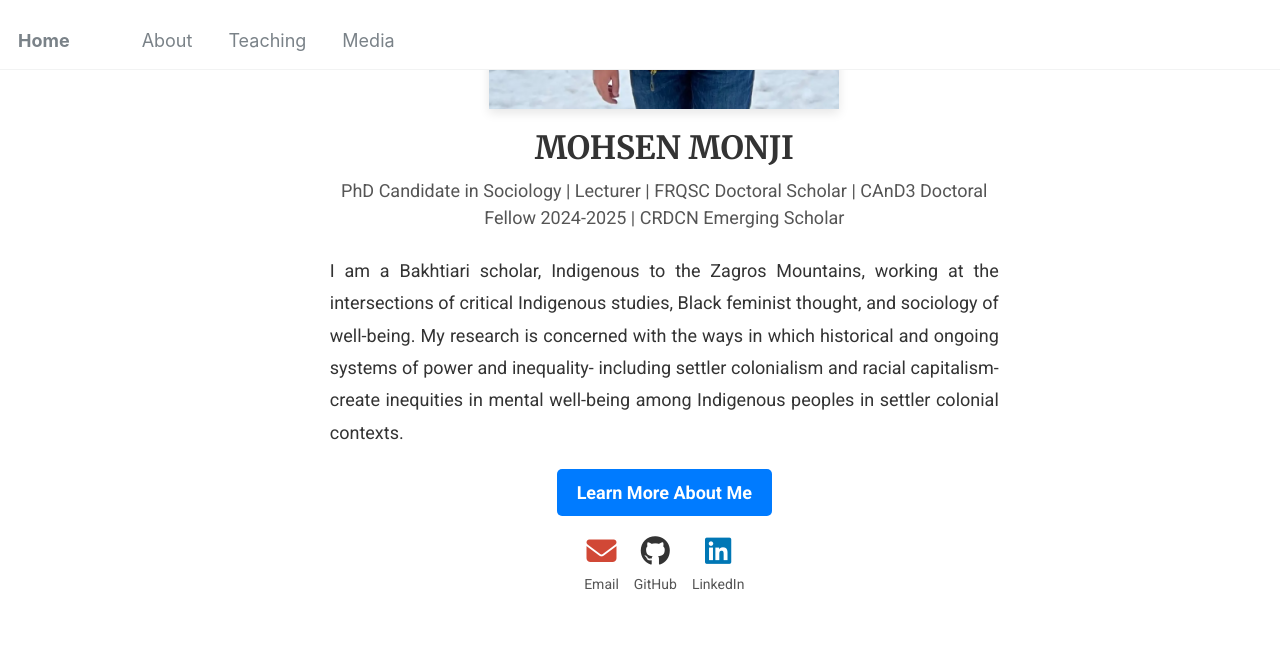
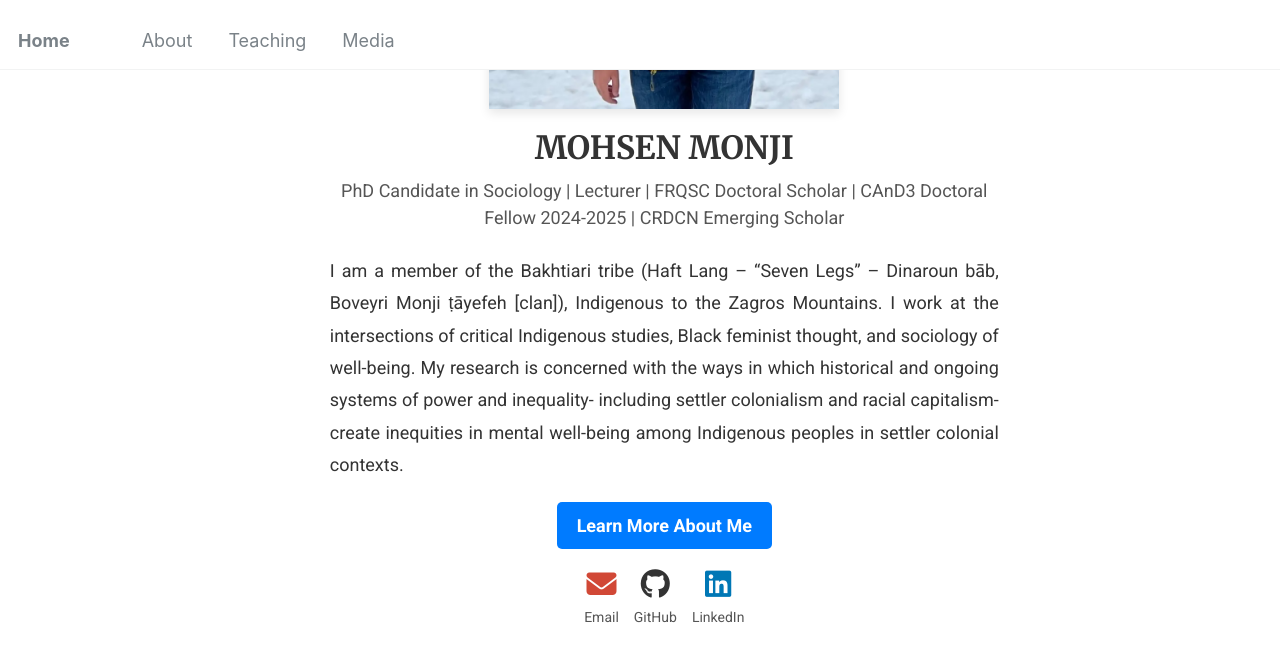
Before and after one commit to Mohsnmonji/mohsnmonji.github.io, a Jekyll site: the page built from _pages/front.md, in a window 1280 px wide and 900 px high, scrolled down 458 px. Shown: the top 662 px of the window. Built offline with Jekyll 4.4.1, drawn with Linux system fonts in a browser that asks for light colours.

Commit message:
Update front.md

```diff
--- a/_pages/front.md
+++ b/_pages/front.md
@@ -27,7 +27,7 @@ hide_avatar: true
 
   <!-- Description -->
 <p style="font-size:18px; color:#333; text-align:justify; line-height:1.8; margin:20px 0;">
- I am a Bakhtiari scholar, Indigenous to the Zagros Mountains, working at the intersections of critical Indigenous studies, Black feminist thought, and sociology of well-being. My research is concerned with the ways in which historical and ongoing systems of power and inequality- including settler colonialism and racial capitalism- create inequities in mental well-being among Indigenous peoples in settler colonial contexts.
+ I am a member of the Bakhtiari tribe (Haft Lang – “Seven Legs” – Dinaroun bāb, Boveyri Monji ṭāyefeh [clan]), Indigenous to the Zagros Mountains. I work at the intersections of critical Indigenous studies, Black feminist thought, and sociology of well-being. My research is concerned with the ways in which historical and ongoing systems of power and inequality- including settler colonialism and racial capitalism- create inequities in mental well-being among Indigenous peoples in settler colonial contexts.
 
 <p style="font-size:18px; color:#333; text-align:justify; line-height:1.8; margin:20px 0;">
 
```
